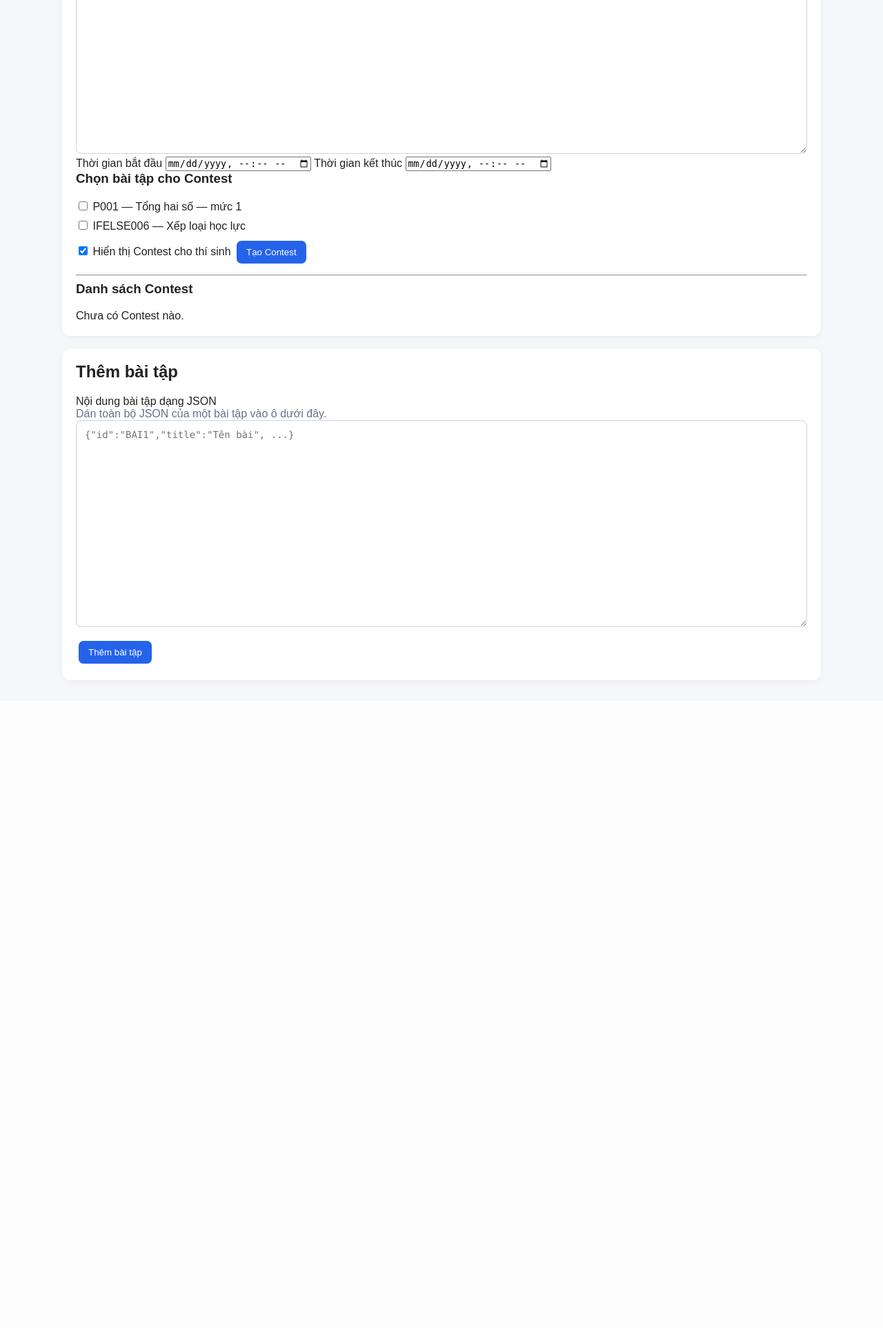
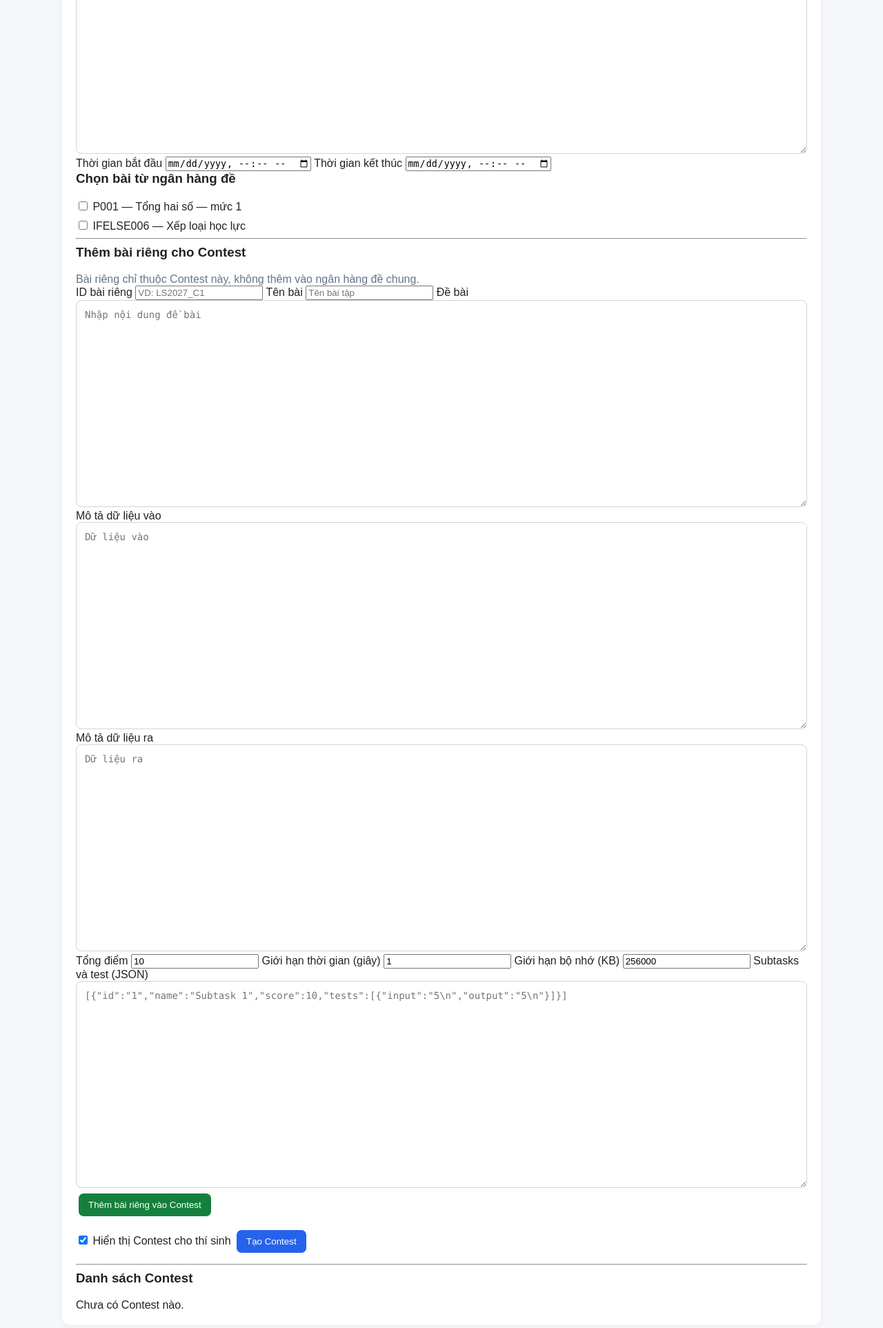
Before and after one commit to anhcuongthu-crypto/Tran-Tu-36-Online-Judge, a Flask app: page /admin in a window 1280 px wide. Shown: the part 947-2872 px from the top of the page at 69% size. Before the commit the page ends 1936 px from the top, so only its background shows below. Run offline with Flask 3, Linux system fonts and the light colour scheme; the visitor is signed in with stand-in values (Sample User, id 1); data comes from the database, SQL or seed files in the repository; data that the repository does not hold is empty.

Commit message:
Update admin.html

```diff
--- a/templates/admin.html
+++ b/templates/admin.html
@@ -230,8 +230,49 @@
     <label for="contestEnd">Thời gian kết thúc</label>
     <input id="contestEnd" type="datetime-local">
 
-    <h3>Chọn bài tập cho Contest</h3>
+        <h3>Chọn bài từ ngân hàng đề</h3>
     <div id="contestProblems">Đang tải danh sách bài tập...</div>
+
+    <hr>
+
+    <h3>Thêm bài riêng cho Contest</h3>
+    <p class="muted">
+        Bài riêng chỉ thuộc Contest này, không thêm vào ngân hàng đề chung.
+    </p>
+
+    <label for="customProblemId">ID bài riêng</label>
+    <input id="customProblemId" type="text" placeholder="VD: LS2027_C1">
+
+    <label for="customProblemTitle">Tên bài</label>
+    <input id="customProblemTitle" type="text" placeholder="Tên bài tập">
+
+    <label for="customProblemStatement">Đề bài</label>
+    <textarea id="customProblemStatement" placeholder="Nhập nội dung đề bài"></textarea>
+
+    <label for="customProblemInput">Mô tả dữ liệu vào</label>
+    <textarea id="customProblemInput" placeholder="Dữ liệu vào"></textarea>
+
+    <label for="customProblemOutput">Mô tả dữ liệu ra</label>
+    <textarea id="customProblemOutput" placeholder="Dữ liệu ra"></textarea>
+
+    <label for="customProblemScore">Tổng điểm</label>
+    <input id="customProblemScore" type="number" min="1" value="10">
+
+    <label for="customProblemTime">Giới hạn thời gian (giây)</label>
+    <input id="customProblemTime" type="number" min="0.1" step="0.1" value="1">
+
+    <label for="customProblemMemory">Giới hạn bộ nhớ (KB)</label>
+    <input id="customProblemMemory" type="number" min="1" value="256000">
+
+    <label for="customProblemSubtasks">Subtasks và test (JSON)</label>
+    <textarea id="customProblemSubtasks" placeholder='[{"id":"1","name":"Subtask 1","score":10,"tests":[{"input":"5\n","output":"5\n"}]}]'></textarea>
+
+    <button type="button" id="addCustomProblem" class="success">
+        Thêm bài riêng vào Contest
+    </button>
+    <div id="customProblemMessage" class="message"></div>
+
+    <div id="customProblemList"></div>
 
     <label>
         <input id="contestVisible" type="checkbox" checked>
```
